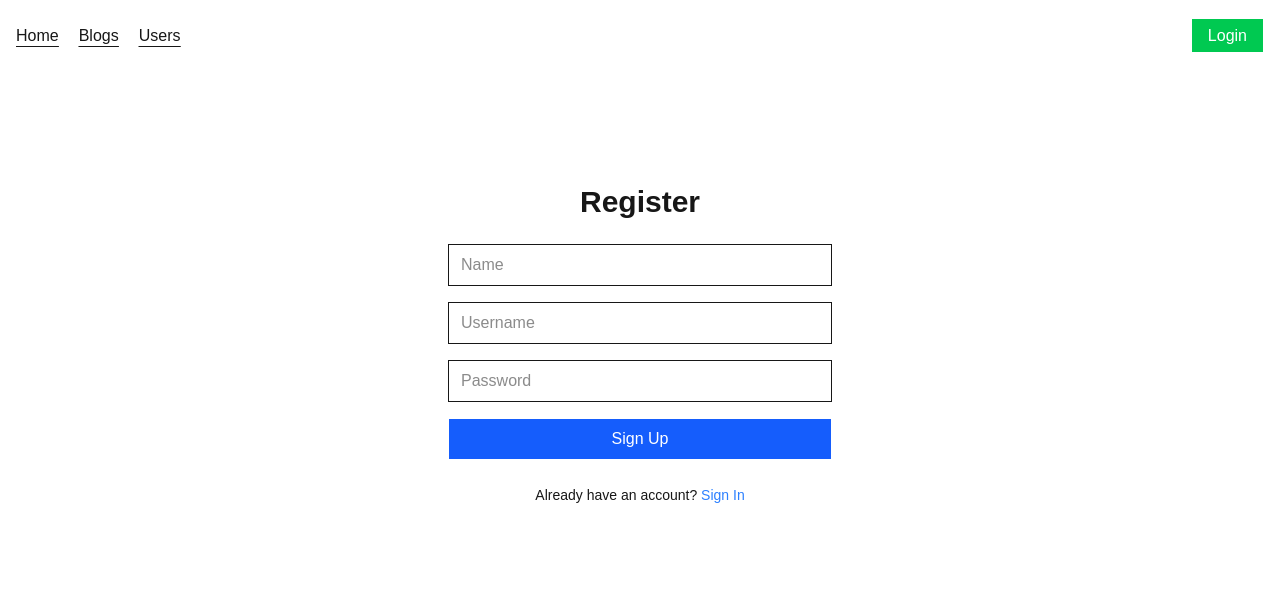
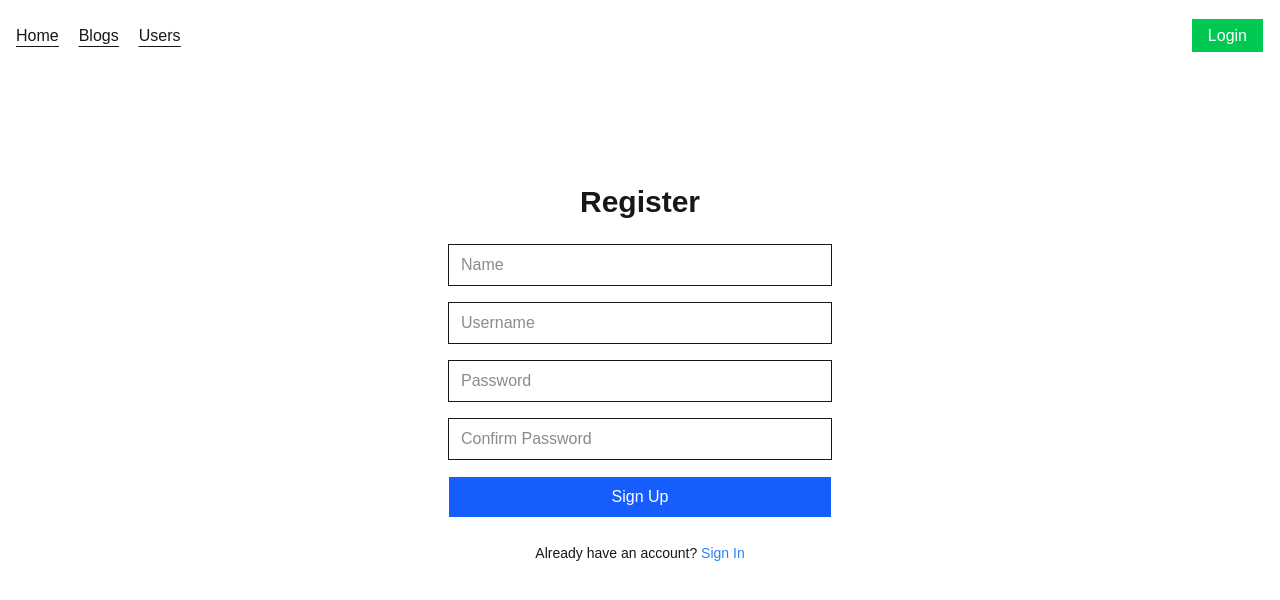
Before and after one commit to rowleks/fso-next-blog, a Next.js app: page /register in a window 1280 px wide. Shown: the top 600 px of the page. Built offline with nearby package versions, Linux system fonts and the light colour scheme; no server answers.

Commit message:
Add validation in user registration
- Ex 4.15

```diff
--- a/app/actions/auth.action.ts
+++ b/app/actions/auth.action.ts
@@ -7,26 +7,37 @@ import { redirect } from "next/navigation";
 
 export const registerUser = async (
   _prevData: { error: string },
-  FormData: FormData,
+  formData: FormData,
 ) => {
-  const name = (FormData.get("name") as string)?.trim();
-  const username = (FormData.get("username") as string)?.trim();
-  const password = FormData.get("password") as string;
-
-  console.log(name, username, password);
+  const name = (formData.get("name") as string)?.trim();
+  const username = (formData.get("username") as string)?.trim();
+  const password = formData.get("password") as string;
+  const confirmPassword = formData.get("confirm-password") as string;
 
   if (!name) return { error: "Name is required" };
-  if (!username) return { error: "Username is required" };
-  if (password.length < 5)
-    return { error: "Password must be at least 5 characters" };
+  if (username.length < 4)
+    return { error: "Username must be at least 4 characters" };
+  if (password.length < 4)
+    return { error: "Password must be at least 4 characters" };
+  if (password !== confirmPassword) {
+    return { error: "Passwords do not match" };
+  }
 
   const passwordHash = await bcrypt.hash(password, 10);
 
-  await db.insert(users).values({
-    name,
-    username,
-    passwordHash,
-  });
+  const [inserted] = await db
+    .insert(users)
+    .values({
+      name,
+      username,
+      passwordHash,
+    })
+    .onConflictDoNothing()
+    .returning();
+
+  if (!inserted) {
+    return { error: "Username already exists" };
+  }
 
   redirect("/login?registered=success");
 };
--- a/app/register/page.tsx
+++ b/app/register/page.tsx
@@ -8,6 +8,7 @@ export default function RegisterPage() {
   const [name, setName] = useState<string>("");
   const [username, setUsername] = useState<string>("");
   const [password, setPassword] = useState<string>("");
+  const [confirmPassword, setConfirmPassword] = useState<string>("");
   const [state, dispatchAction, isPending] = useActionState(registerUser, {
     error: "",
   });
@@ -46,6 +47,15 @@ export default function RegisterPage() {
           onChange={(e) => setPassword(e.target.value)}
           required
         />
+        <input
+          type="password"
+          placeholder="Confirm Password"
+          className="border px-3 py-2"
+          name="confirm-password"
+          value={confirmPassword}
+          onChange={(e) => setConfirmPassword(e.target.value)}
+          required
+        />
         {state.error && <p className="text-red-500 text-sm">{state.error}</p>}
         <button type="submit" className="btn" disabled={isPending}>
           {isPending ? "Registering..." : "Sign Up"}
```
